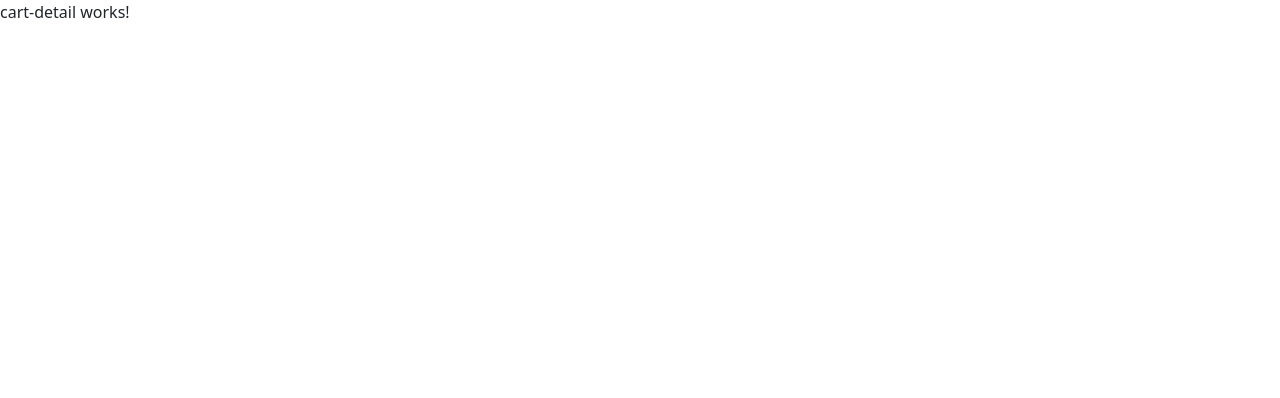
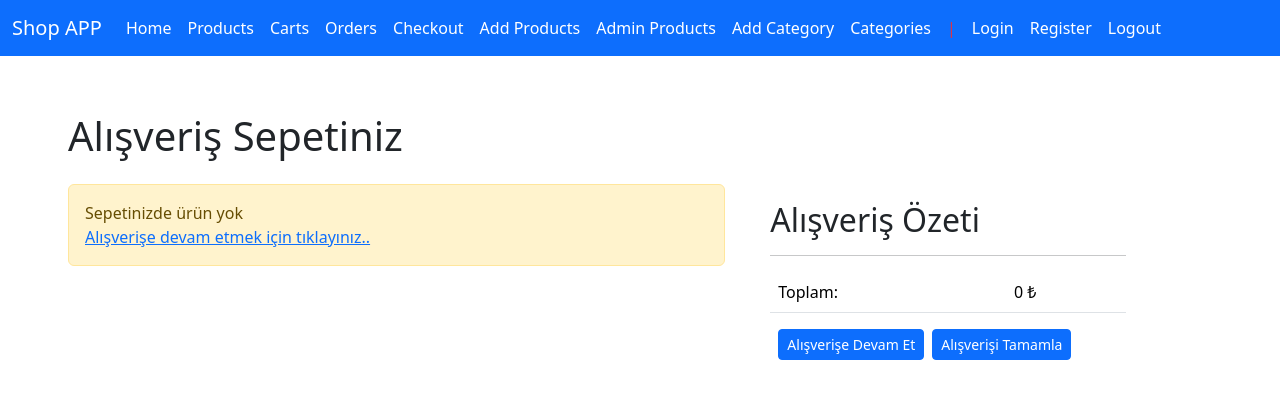
Before and after one commit to ommer1321/shop-project, an Angular app: page /cart in a window 1280 px wide. Shown: the top 398 px of the page. Built offline with nearby package versions, Linux system fonts and the light colour scheme.

Commit message:
ders - 15

```diff
--- a/src/app/shop/cart-detail/cart-detail.component.html
+++ b/src/app/shop/cart-detail/cart-detail.component.html
@@ -1 +1,68 @@
-<p>cart-detail works!</p>
+<navbar></navbar>
+
+<div class="row m-5 p-2">
+  <h1>Alışveriş Sepetiniz</h1>
+
+  <div class="col-7 my-3">
+    <ng-container *ngIf="cart.itemCount > 0"
+      ><table class="table table-hover">
+        <thead>
+          <tr>
+            <th></th>
+            <th>Ürün</th>
+            <th>Fiyat</th>
+            <th>Miktar</th>
+            <th>Toplam</th>
+            <th></th>
+          </tr>
+        </thead>
+        <tbody>
+          <tr *ngFor="let item of cart.items">
+            <td></td>
+            <!-- <td>Görsel gelebilir</td> -->
+            <td>{{ item.product.name }}</td>
+            <td>{{ item.product.price }}</td>
+            <td>{{ item.quantity }}</td>
+            <td>{{ item.quantity * item.product.price }} ₺</td>
+            <td>
+              <button
+                id="{{ item.product.id }}"
+                class="btn btn-danger btn-sm text-white"
+              >
+                X
+              </button>
+            </td>
+          </tr>
+        </tbody>
+      </table></ng-container
+    >
+    <ng-container *ngIf="cart.itemCount == 0">
+      <div class="alert alert-warning">
+        Sepetinizde ürün yok
+
+        <br />
+        <a routerLink="/shop" routerLinkActive="router-link-active"
+          >Alışverişe devam etmek için tıklayınız..</a
+        >
+      </div>
+    </ng-container>
+  </div>
+  <div class="col-4 alert mx-3 my-3">
+    <h2>
+      Alışveriş Özeti
+      <hr />
+    </h2>
+    <table class="table">
+      <tbody>
+        <tr>
+          <td>Toplam:</td>
+          <td>{{ cart.total }} ₺</td>
+        </tr>
+      </tbody>
+    </table>
+
+    <button routerLink="/shop" class="btn btn-primary btn-sm mx-2">Alışverişe Devam Et</button>
+    <button  routerLink="/checkout"  class="btn btn-primary btn-sm">Alışverişi Tamamla</button>
+    <!-- bitti burada kaldım  -->
+  </div>
+</div>
--- a/src/app/shop/cart-detail/cart-detail.component.ts
+++ b/src/app/shop/cart-detail/cart-detail.component.ts
@@ -1,4 +1,5 @@
 import { Component } from '@angular/core';
+import { Cart } from 'src/app/model/cart.model';
 
 @Component({
   selector: 'app-cart-detail',
@@ -6,4 +7,9 @@ import { Component } from '@angular/core';
 })
 export class CartDetailComponent {
 
+  constructor(public cart:Cart){
+
+
+  }
+
 }
--- a/src/app/shop/navbar/navbar.component.html
+++ b/src/app/shop/navbar/navbar.component.html
@@ -1,22 +1,27 @@
 <nav class="bg-primary navbar navbar-expand-lg">
     <div class="container-fluid">
-      <a class="navbar-brand text-white" href="#">Shop APP</a>
+      <a class="navbar-brand text-white"  routerLink="/shop">Shop APP</a>
 
       <div class="collapse navbar-collapse" id="navbarNavDropdown">
         <ul class="navbar-nav">
           <li class="nav-item">
-            <a class="nav-link text-white" href="#">Home</a>
+            <a class="nav-link text-white"   routerLink="/home">Home</a>
           </li>
           <li class="nav-item">
-            <a class="nav-link text-white" href="#">Products</a>
+            <a class="nav-link text-white"   routerLink="/checkout">Products</a>
           </li>
 
           <li class="nav-item">
-            <a class="nav-link text-white" href="#">Carts</a>
+            <a class="nav-link text-white"   routerLink="/cart">Carts</a>
           </li>
           <li class="nav-item">
             <a class="nav-link text-white" href="#">Orders</a>
           </li>
+
+          <li class="nav-item">
+            <a class="nav-link text-white"routerLink="/checkout">Checkout</a>
+          </li>
+
           <li class="nav-item">
             <a class="nav-link text-white" href="#">Add Products</a>
           </li>
--- a/src/app/shop/shop.component.ts
+++ b/src/app/shop/shop.component.ts
@@ -4,6 +4,7 @@ import { CategoryRepository } from '../model/category.repository';
 import { Product } from '../model/product.model';
 import { Category } from '../model/category.model';
 import { Cart } from '../model/cart.model';
+import { Router } from '@angular/router';
 
 @Component({
   selector: 'app-shop',
@@ -20,6 +21,7 @@ export class ShopComponent {
     private productRepository:ProductRepository,
     private categoryRepository:CategoryRepository,
     private cart:Cart,
+    private router:Router,
   ){
 
 
@@ -73,6 +75,7 @@ export class ShopComponent {
 
     if(product){
       this.cart.addItem(product);
+      this.router.navigateByUrl('/cart')
     }
 
    }
--- a/src/app/shop/shop.module.ts
+++ b/src/app/shop/shop.module.ts
@@ -8,6 +8,7 @@ import { NavbarComponent } from './navbar/navbar.component';
 import { ShopSummaryComponent } from './shop-summary/shop-summary.component';
 import { CheckoutComponent } from './checkout/checkout.component';
 import { CartDetailComponent } from './cart-detail/cart-detail.component';
+import { RouterLink } from '@angular/router';
 
 
 
@@ -17,12 +18,14 @@ import { CartDetailComponent } from './cart-detail/cart-detail.component';
     NavbarComponent,
     ShopSummaryComponent,
     CheckoutComponent,
-    CartDetailComponent
+    CartDetailComponent,
+
   ],
   imports: [
     CommonModule,
     BrowserModule,
     FormsModule,
+    RouterLink,
   ],
   exports:[ShopComponent,ShopSummaryComponent],
   providers: [ModelModule],
```
